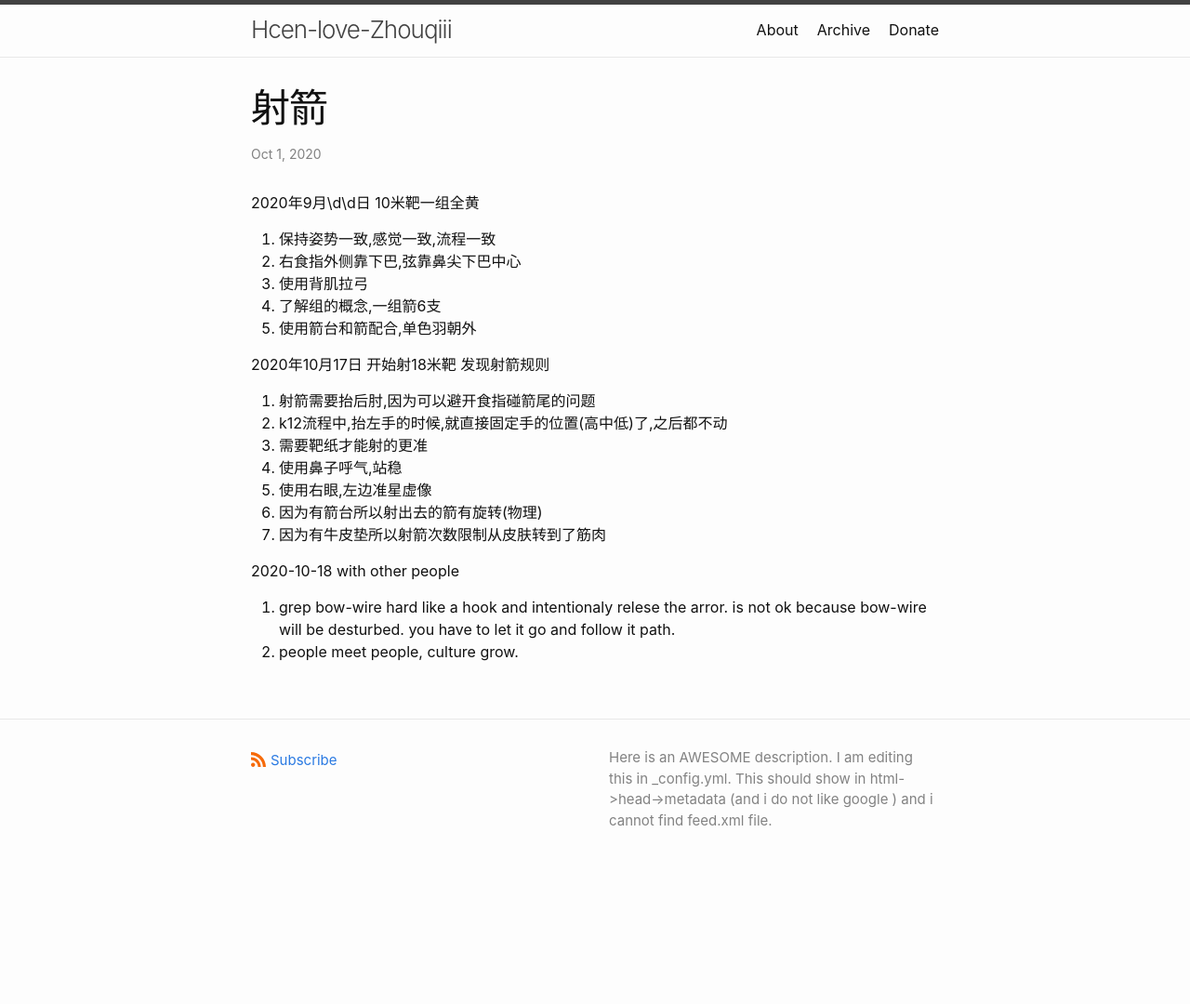
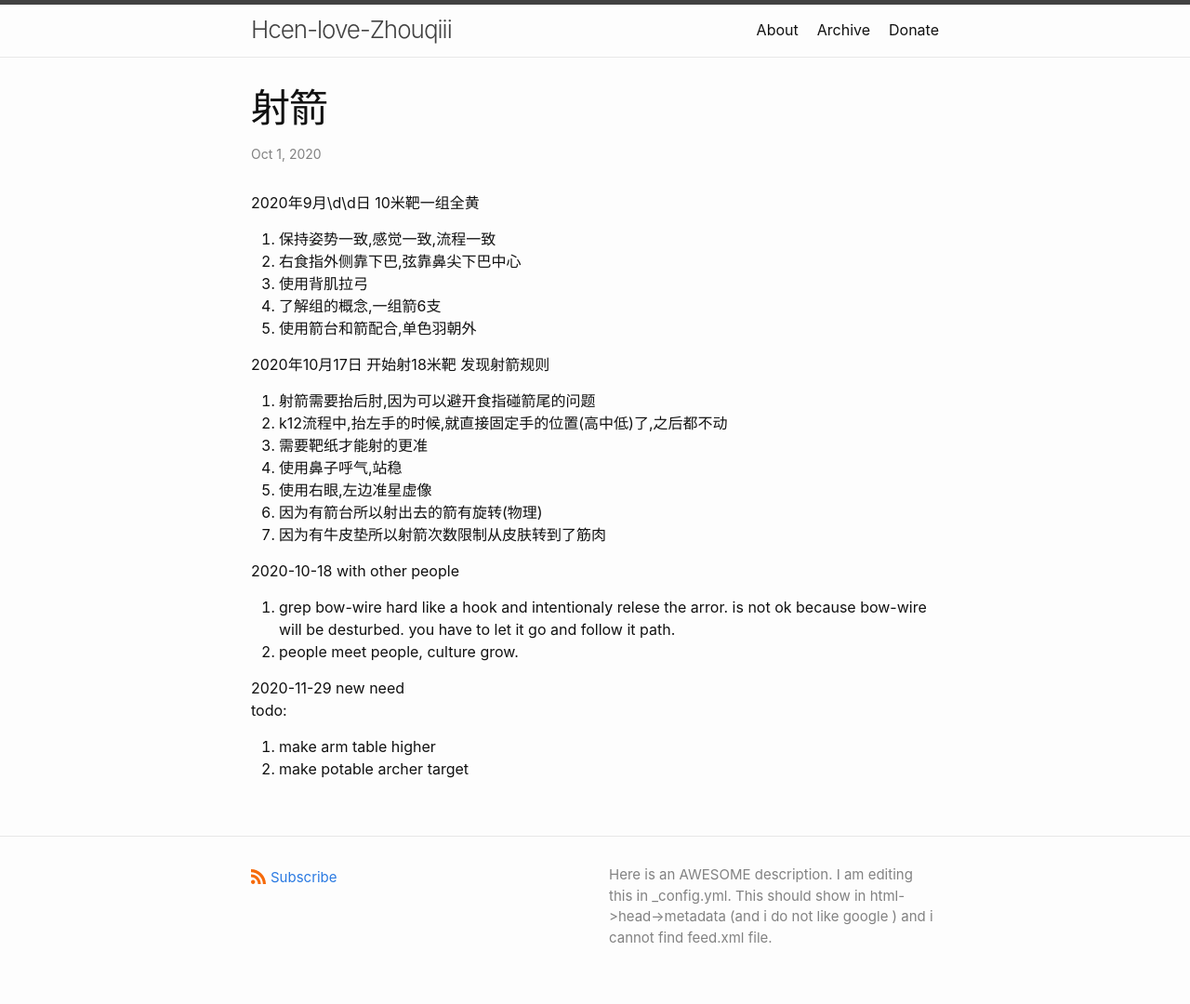
Before and after one commit to hcen1997/hcen1997.github.io, a Jekyll site: the page built from _posts/2020-10-1-射箭.md, in a window 1280 px wide. Shown: the whole page at 93% size. Built offline with Jekyll 4.4.1, drawn with Linux system fonts in a browser that asks for light colours; comment, search, counter and statistics services are not loaded; before the commit the page ends 954 px from its top, so only the background shows below that.

Commit message:
update archer

```diff
--- a/_posts/2020-10-1-射箭.md
+++ b/_posts/2020-10-1-射箭.md
@@ -22,3 +22,8 @@ layout: post
 1. grep bow-wire hard like a hook and intentionaly relese the arror. is not ok
   because bow-wire will be desturbed. you have to let it go and follow it path.
 2. people meet people, culture grow.
+
+2020-11-29 new need
+todo:
+  1. make arm table higher
+  2. make potable archer target
```
